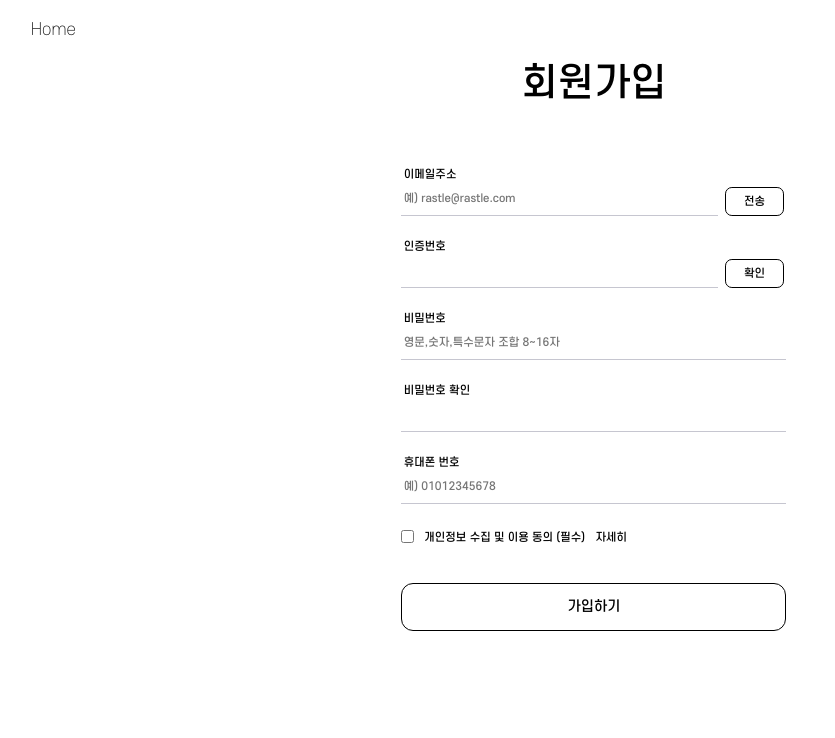
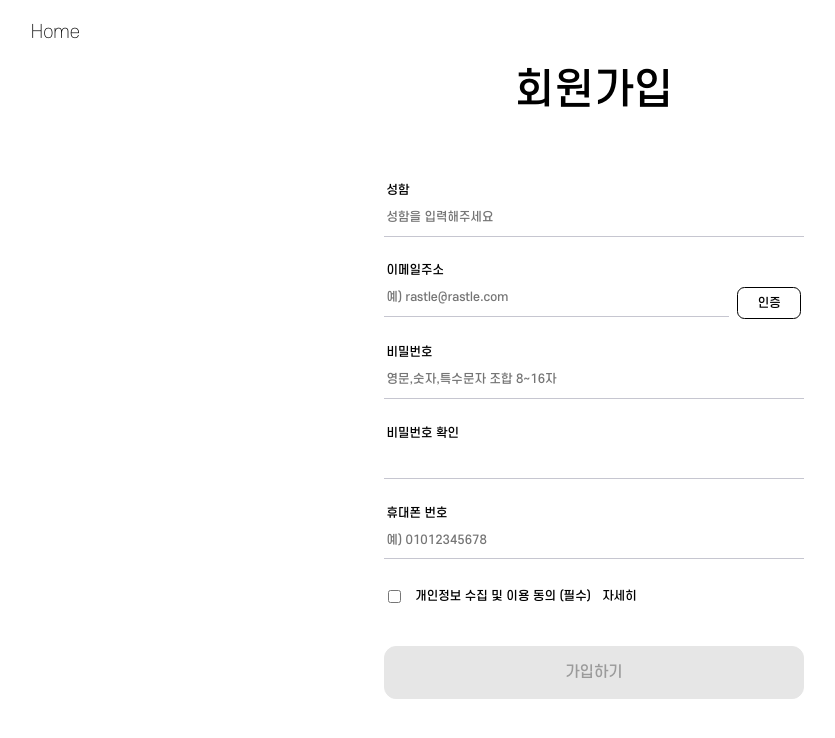
Before and after one commit to rastle-dev/rastle-frontend, a Next.js app: page /signup in a window 1280 px wide. Shown: the top 738 px of the page, without its empty margins (46-881 px from the left). Built offline with nearby package versions, Linux system fonts and the light colour scheme.

Commit message:
feat: 이메일 회원가입 구현

```diff
--- a/src/api/auth.ts
+++ b/src/api/auth.ts
@@ -8,7 +8,38 @@ export const authLogin = async (userLoginData: object) => {
   );
   return headers;
 };
+
 export const authLogout = async () => {
   const { data } = await authorizationClient.get(API.LOGOUT);
   return data;
 };
+
+//회원가입
+export const authSendEmail = async (emailData: object) => {
+  const { data } = await unAuthorizationClient.post(
+    API.EMAILCERTIFICATE,
+    emailData,
+  );
+  return data;
+};
+
+export const authCheckCode = async (checkCodeData: object) => {
+  const { data } = await unAuthorizationClient.post(
+    API.EMAILCHECK,
+    checkCodeData,
+  );
+  return data;
+};
+
+export const authCheckEmailDuplicate = async (emailData: object) => {
+  const { data } = await unAuthorizationClient.get(
+    `${API.EMAILDUPLICATE}${emailData}`,
+    emailData,
+  );
+  return data;
+};
+
+export const authSignUp = async (userSignUpData: object) => {
+  const { data } = await unAuthorizationClient.post(API.SIGNUP, userSignUpData);
+  return data;
+};
--- a/src/api/config.ts
+++ b/src/api/config.ts
@@ -3,6 +3,10 @@ const AUTH = "/auth/";
 const LOGIN = "login";
 const REFRESH = "refreshAccessToken";
 const LOGOUT = "/logout";
+const EMAILCERTIFICATE = "emailCertification";
+const EMAILCHECK = "emailCertificationCheck";
+const EMAILDUPLICATE = "checkEmail/";
+const SIGNUP = "signup";
 
 const API = {
   BASE_URL: `${BASE_URL}`,
@@ -10,5 +14,9 @@ const API = {
   LOGIN: `${AUTH}${LOGIN}`,
   REISSUE: `${AUTH}${REFRESH}`,
   LOGOUT: `${LOGOUT}`,
+  EMAILCERTIFICATE: `${AUTH}${EMAILCERTIFICATE}`,
+  EMAILCHECK: `${AUTH}${EMAILCHECK}`,
+  EMAILDUPLICATE: `${AUTH}${EMAILDUPLICATE}`,
+  SIGNUP: `${AUTH}${SIGNUP}`,
 };
 export default API;
--- a/src/components/common/Input/index.tsx
+++ b/src/components/common/Input/index.tsx
@@ -3,19 +3,20 @@ import styled from "styled-components";
 import COLORS from "../../../constants/color";
 
 const Wrapper = styled.div``;
-const Label = styled.div`
+const Label = styled.div<{ inValid?: boolean }>`
   font-size: 1rem;
-  color: ${COLORS.블랙};
+  color: ${(props) => (props.inValid ? COLORS.RED : COLORS.블랙)};
   padding: 0 0 0.1rem 0.2rem;
 `;
 
-const InputWrapper = styled.input<{ size: number }>`
+const InputWrapper = styled.input<{ size: number; inValid?: boolean }>`
   ${({ size }) => `
     width: ${size}rem;
 `}
   padding: 0.9rem 0.2rem;
   border: none;
-  border-bottom: 0.07rem solid ${COLORS.GREY[300]};
+  border-bottom: 0.07rem solid
+    ${(props) => (props.inValid ? COLORS.RED : COLORS.GREY[300])};
   // border-bottom:
   //   ${(props) =>
     props.onChange
@@ -31,9 +32,10 @@ const InputWrapper = styled.input<{ size: number }>`
   border-radius: 0;
 `;
 
-const Message = styled.p`
-  font-size: 1rem;
-  color: ${COLORS.블랙};
+const Message = styled.p<{ inValid?: boolean }>`
+  font-size: 0.7rem;
+  margin-bottom: 0;
+  color: ${(props) => (props.inValid ? COLORS.RED : COLORS.블랙)};
 `;
 
 type InputProps = {
@@ -58,6 +60,8 @@ type InputProps = {
   /** classname */
   className?: string;
   checked?: boolean;
+  color?: string;
+  inValid?: boolean;
 };
 
 export default function Input({
@@ -72,10 +76,12 @@ export default function Input({
   message = "",
   className,
   checked,
+  color = "black",
+  inValid = false,
 }: InputProps) {
   return (
     <Wrapper>
-      {!labelHidden && <Label>{label}</Label>}
+      {!labelHidden && <Label inValid={inValid}>{label}</Label>}
       <InputWrapper
         value={value}
         onChange={onChange}
@@ -85,8 +91,9 @@ export default function Input({
         readOnly={readOnly}
         className={className}
         checked={checked}
+        inValid={inValid}
       />
-      {message.length > 0 && <Message> {message}</Message>}
+      {message.length > 0 && <Message inValid={inValid}> {message}</Message>}
     </Wrapper>
   );
 }
--- a/src/hooks/useLogin.tsx
+++ b/src/hooks/useLogin.tsx
@@ -14,7 +14,7 @@ export default function useLogin() {
       // HTTP 응답에서 "Authorization" 헤더 값을 추출
       const token = response.authorization.replace("Bearer ", "");
       console.log(token);
-      router.push(PATH.HOME);
+      // router.push(PATH.HOME);
     },
     onError: ({
       response: {
--- a/src/hooks/useOrder.tsx
+++ b/src/hooks/useOrder.tsx
@@ -11,7 +11,7 @@ type Address = {
   address: string | undefined;
   zonecode: number | undefined;
 };
-export default function useSignup() {
+export default function useOrder() {
   const ProductList: ProductItem[] = [
     {
       productName: "틴 워시드 버뮤다 데님 팬츠",
--- /dev/null
+++ b/src/hooks/useSignup.tsx
@@ -0,0 +1,117 @@
+import useInput from "@/hooks/useInput";
+import {
+  authSendEmail,
+  authCheckCode,
+  authCheckEmailDuplicate,
+  authSignUp,
+} from "@/api/auth";
+import { useState } from "react";
+
+export default function useSignup() {
+  const [username, onChangeUserName] = useInput("");
+  const [email, onChangeEmail] = useInput("");
+  const [code, onChangeCode] = useInput("");
+  const [password, onChangePassword] = useInput("");
+  const [passwordCheck, onChangePasswordCheck] = useInput("");
+  const [phoneNumber, onChangePhoneNumber] = useInput("");
+  const [codeMatch, setCodeMatch] = useState(false);
+  const [showText, setShowText] = useState(false);
+  const [emailMessage, setEmailMessage] = useState("");
+  const [emailButton, setEmailButton] = useState("인증");
+  const [emailValid, setEmailValid] = useState(false);
+  const [duplicateCheck, setDuplicateCheck] = useState(false);
+  const [codeMessage, setCodeMessage] = useState("");
+  const [privateChecked, setPrivateChecked] = useState(false);
+  // yslim162@naver.com
+
+  /** TODO:) 백엔드 data 수정하면 고쳐야함*/
+  const checkEmailDuplicated = async () => {
+    const data = await authCheckEmailDuplicate(email);
+    if (data.data) {
+      console.log(data);
+      return true;
+    }
+    return false;
+  };
+
+  const sendEmailCode = async () => {
+    const duplicated = await checkEmailDuplicated();
+    if (duplicated) {
+      setEmailButton("재전송");
+      setShowText(true);
+      const data = await authSendEmail({ email });
+      if (data) {
+        console.log(data);
+      }
+    } else {
+      setEmailMessage("이미 가입된 이메일입니다");
+      setDuplicateCheck(true);
+    }
+  };
+
+  const checkEmailCode = async () => {
+    const data = await authCheckCode({ email, code });
+    if (data.data) {
+      console.log("코드 일치");
+      setCodeMatch(true);
+      setCodeMessage("이메일 인증이 완료되었습니다!");
+    } else {
+      console.log("코드 불일치");
+      setCodeMatch(false);
+      setCodeMessage("코드가 일치하지 않습니다");
+    }
+  };
+
+  /** 이메일 형태와 일치할 시에 true를 반환합니다 */
+  const isValidEmail = (emailData: string) => {
+    return /^[a-zA-Z0-9._-]+@[a-zA-Z0-9.-]+\.[a-zA-Z]{2,4}$/.test(emailData);
+  };
+
+  const signUp = async () => {
+    console.log(email, password, username, phoneNumber);
+    const data = await authSignUp({ email, password, username, phoneNumber });
+    if (data.data) {
+      console.log(data);
+    } else {
+      console.log(data);
+    }
+  };
+
+  const togglePrivate = () => {
+    setPrivateChecked(!privateChecked);
+  };
+
+  return {
+    username,
+    onChangeUserName,
+    email,
+    onChangeEmail,
+    code,
+    onChangeCode,
+    password,
+    onChangePassword,
+    passwordCheck,
+    onChangePasswordCheck,
+    phoneNumber,
+    onChangePhoneNumber,
+    sendEmailCode,
+    showText,
+    setShowText,
+    codeMatch,
+    setCodeMatch,
+    checkEmailCode,
+    checkEmailDuplicated,
+    isValidEmail,
+    emailMessage,
+    setEmailMessage,
+    emailButton,
+    setEmailButton,
+    emailValid,
+    setEmailValid,
+    duplicateCheck,
+    codeMessage,
+    signUp,
+    togglePrivate,
+    privateChecked,
+  };
+}
--- a/src/pages/signup/index.tsx
+++ b/src/pages/signup/index.tsx
@@ -1,68 +1,197 @@
 import React from "react";
 import Input from "@/components/common/Input";
 import * as S from "@/styles/signup/index.styles";
+import useSignup from "@/hooks/useSignup";
 
-const checkEmailCode = async () => {};
-const inputData = [
+type InputProps = {
+  label: string;
+  size: number;
+  value?: string;
+  onChange?: (e: React.ChangeEvent<HTMLInputElement>) => void;
+  type?: string;
+  message?: string;
+  placeholder?: string;
+  readOnly?: boolean;
+  isCertification?: {
+    title?: string;
+    size?: "large" | "medium" | "small";
+    disabled?: boolean;
+    theme?: string;
+    onClick?: (e?: React.MouseEvent<HTMLButtonElement>) => void;
+  };
+  inValid?: boolean;
+};
+
+export default function Signup() {
+  const {
+    username,
+    onChangeUserName,
+    email,
+    onChangeEmail,
+    onChangeCode,
+    password,
+    onChangePassword,
+    passwordCheck,
+    onChangePasswordCheck,
+    phoneNumber,
+    onChangePhoneNumber,
+    sendEmailCode,
+    showText,
+    codeMatch,
+    checkEmailCode,
+    isValidEmail,
+    emailMessage,
+    emailButton,
+    duplicateCheck,
+    codeMessage,
+    signUp,
+    togglePrivate,
+    privateChecked,
+  } = useSignup();
+
+  const inputData: InputProps[] = [
+    {
+      label: "성함",
+      size: 35,
+      placeholder: "성함을 입력해주세요",
+      onChange: onChangeUserName,
+    },
     {
       label: "이메일주소",
       size: 28.75,
       placeholder: "예) rastle@rastle.com",
-    buttonTitle: "전송",
-    buttonType: "small",
+      // buttonTitle: "전송",
+      onChange: onChangeEmail,
+      message:
+        email.length > 0 && !isValidEmail(email)
+          ? "이메일 형식이 틀렸습니다"
+          : emailMessage,
+      inValid: email.length > 0 && !isValidEmail(email) && !duplicateCheck,
+      isCertification: {
+        title: emailButton,
+        disabled: (email.length > 0 && !isValidEmail(email)) || codeMatch,
         onClick: () => {
-      checkEmailCode();
+          sendEmailCode();
+        },
       },
     },
     {
       label: "인증번호",
       size: 28.75,
       placeholder: "",
-    buttonTitle: "확인",
-    buttonType: "small",
+      onChange: onChangeCode,
+      message: codeMessage,
+      inValid: codeMessage === "코드가 일치하지 않습니다" && !codeMatch,
+      isCertification: {
+        title: "확인",
+        disabled: codeMatch,
+        onClick: () => {
+          checkEmailCode();
+        },
+      },
     },
     {
       label: "비밀번호",
+      type: "password",
       size: 35,
       placeholder: "영문,숫자,특수문자 조합 8~16자",
+      onChange: onChangePassword,
+      message:
+        password.length > 0 && password.length < 8
+          ? "비밀번호를 8자리 이상 입력하세요 "
+          : "",
+      inValid: password.length > 0 && password.length < 8,
     },
     {
       label: "비밀번호 확인",
+      type: "password",
       size: 35,
+      onChange: onChangePasswordCheck,
+      message:
+        password !== passwordCheck && passwordCheck.length > 0
+          ? "비밀번호가 일치하지 않습니다."
+          : "",
+      inValid: password !== passwordCheck && passwordCheck.length > 0,
     },
     {
       label: "휴대폰 번호",
       size: 35,
       placeholder: "예) 01012345678",
+      onChange: onChangePhoneNumber,
+      inValid:
+        phoneNumber.length > 0 &&
+        !/^(01[016789]{1})[0-9]{3,4}[0-9]{4}$/.test(phoneNumber),
+      message:
+        phoneNumber.length > 0 &&
+        !/^(01[016789]{1})[0-9]{3,4}[0-9]{4}$/.test(phoneNumber)
+          ? "유효하지 않은 전화번호입니다"
+          : "",
     },
   ];
 
-export default function Signup() {
   return (
     <S.Wrapper>
+      <style>
+        {`
+            html{
+              font-size: 12px;
+            }
+        `}
+      </style>
       <S.Title>회원가입</S.Title>
       {inputData.map((data) => (
         <div key={data.label}>
-          {data.buttonTitle ? (
+          {/* eslint-disable-next-line no-nested-ternary */}
+          {data.isCertification ? (
+            data.label === "이메일주소" ? (
               <S.InputWithButtonDiv>
                 <Input
                   placeholder={data.placeholder}
                   size={data.size}
                   label={data.label}
+                  onChange={data.onChange}
+                  message={data.message}
+                  inValid={data.inValid}
                 />
                 <S.ButtonWrapper>
                   <S.StyledButton
-                  title={data.buttonTitle}
-                  onClick={data.onClick}
+                    title={data.isCertification.title}
+                    onClick={data.isCertification.onClick}
+                    disabled={data.isCertification.disabled}
                   />
                 </S.ButtonWrapper>
               </S.InputWithButtonDiv>
             ) : (
+              showText && (
+                <S.CodeContainer className="show-text">
+                  <Input
+                    placeholder={data.placeholder}
+                    size={data.size}
+                    label={data.label}
+                    onChange={data.onChange}
+                    message={data.message}
+                    inValid={data.inValid}
+                  />
+                  <S.ButtonTimerWrapper>
+                    <S.StyledButton
+                      title={data.isCertification.title}
+                      onClick={data.isCertification.onClick}
+                      disabled={data.isCertification.disabled}
+                    />
+                  </S.ButtonTimerWrapper>
+                </S.CodeContainer>
+              )
+            )
+          ) : (
             <S.DefaultInputDiv>
               <Input
                 size={data.size}
+                type={data.type}
                 placeholder={data.placeholder}
                 label={data.label}
+                onChange={data.onChange}
+                message={data.message}
+                inValid={data.inValid}
               />
             </S.DefaultInputDiv>
           )}
@@ -70,12 +199,29 @@ export default function Signup() {
       ))}
 
       <S.CheckBoxWithText>
-        <S.StyledInput size={1.125} type="checkbox" />
+        <input
+          type="checkbox"
+          checked={privateChecked}
+          onChange={togglePrivate}
+        />
         <h3>개인정보 수집 및 이용 동의 (필수)</h3>
         <h3>자세히</h3>
       </S.CheckBoxWithText>
       <S.SignupButtonDiv>
-        <S.SignupButton title="가입하기" />
+        <S.SignupButton
+          onClick={signUp}
+          title="가입하기"
+          disabled={
+            !(
+              username.length > 0 &&
+              codeMatch &&
+              password === passwordCheck &&
+              password.length >= 8 &&
+              /^(01[016789]{1})[0-9]{3,4}[0-9]{4}$/.test(phoneNumber) &&
+              privateChecked
+            )
+          }
+        />
       </S.SignupButtonDiv>
     </S.Wrapper>
   );
--- a/src/styles/signup/index.styles.tsx
+++ b/src/styles/signup/index.styles.tsx
@@ -1,4 +1,4 @@
-import styled from "styled-components";
+import styled, { keyframes } from "styled-components";
 import Button from "@/components/common/Button";
 import Input from "@/components/common/Input";
 
@@ -38,7 +38,15 @@ export const ButtonWrapper = styled.div`
   margin-left: 0.7rem;
   display: flex;
   flex-direction: column;
-  justify-content: flex-end;
+  margin-top: 2rem;
+`;
+
+export const ButtonTimerWrapper = styled.div`
+  margin-left: 0.7rem;
+  display: flex;
+  flex-direction: column;
+  justify-content: flex-start;
+  margin-top: 2rem;
 `;
 
 export const CheckBoxWithText = styled.div`
@@ -83,3 +91,24 @@ export const StyledInput = styled(Input)`
   padding: 0;
   margin: 0;
 `;
+
+const fadeInDown = keyframes`
+  from {
+    opacity: 0;
+    transform: translateY(-50%);
+  }
+  to {
+    opacity: 1;
+    transform: translateY(0%);
+  }
+`;
+export const CodeContainer = styled.div`
+  display: flex;
+  flex-direction: row;
+  padding-top: 2.19rem;
+  opacity: 0;
+  &.show-text {
+    opacity: 1;
+    animation: ${fadeInDown} 0.7s forwards;
+  }
+`;
```
Lines whose indentation alone changed are shown as unchanged.
